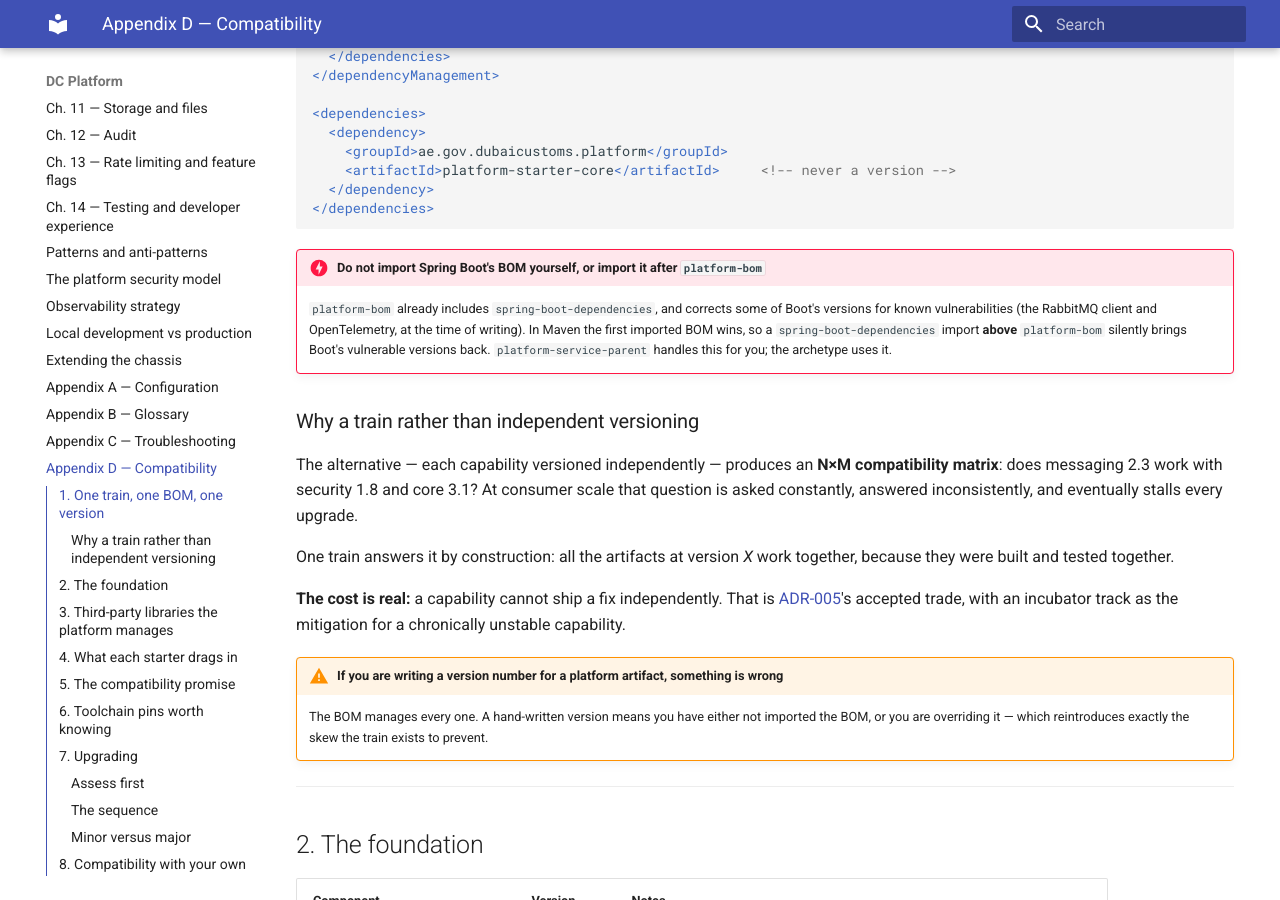
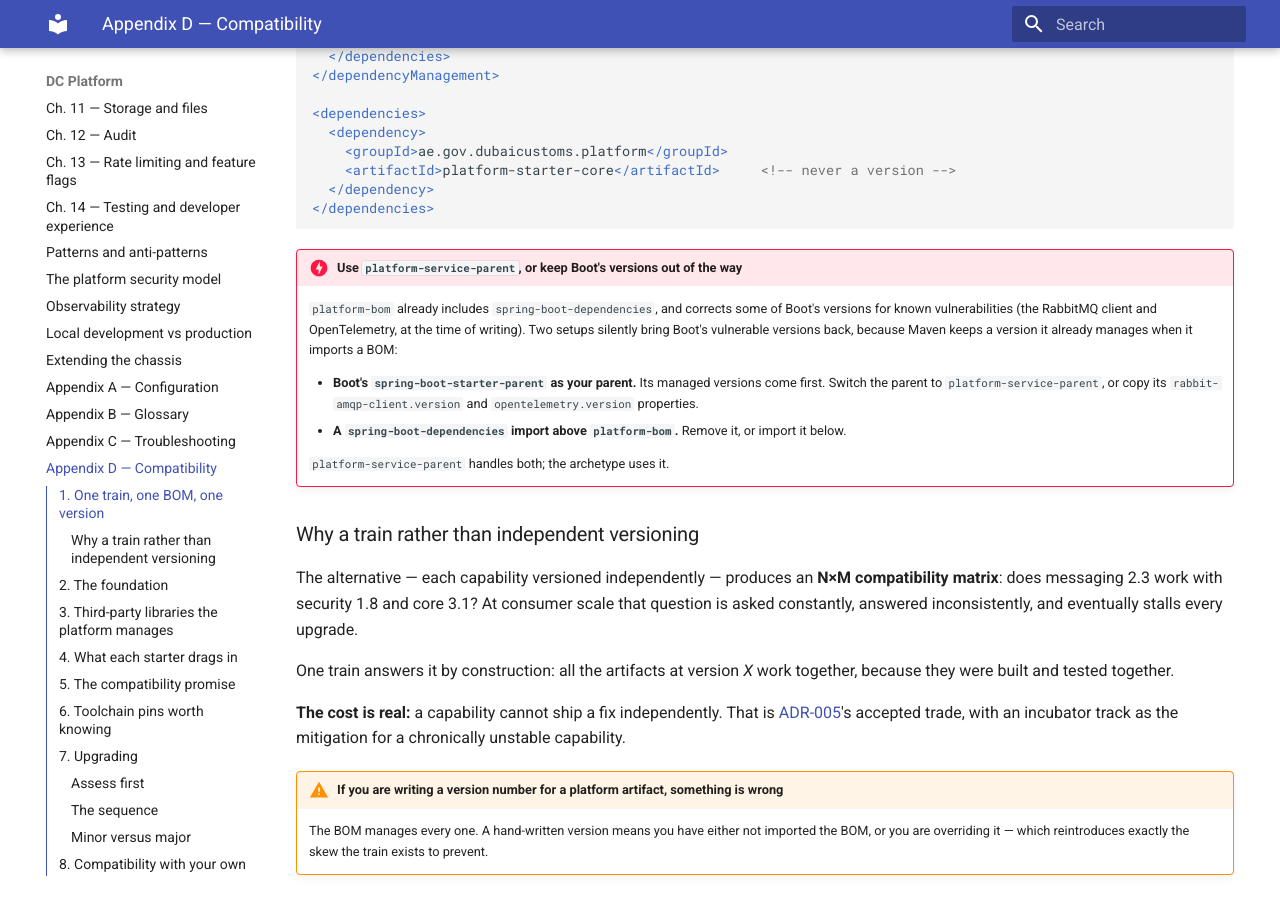
Before and after one commit to muhammadallee/dc-platform, an MkDocs documentation site: the page built from docs/book/appendix/d-compatibility.md, in a window 1280 px wide and 900 px high, scrolled down 732 px. Built offline with MkDocs 1.6.1 and Material for MkDocs 9.7.7, drawn with Linux system fonts in a browser that asks for light colours.

Commit message:
docs(compat): Boot's own parent also keeps its vulnerable versions
Codex (D133 pass 2): a service on spring-boot-starter-parent importing
platform-bom keeps Boot's amqp-client. The warning covers it.

[hardening phase-08 step 4]

Co-Authored-By: Claude Opus 5.5 <noreply@anthropic.com>
Claude-Session: https://claude.ai/code/session_0131grQ6pUwFCGZox6ekZHiA

````diff
--- a/docs/book/appendix/d-compatibility.md
+++ b/docs/book/appendix/d-compatibility.md
@@ -42,11 +42,16 @@ upgrade with one property change.
 </dependencies>
 ```
 
-!!! danger "Do not import Spring Boot's BOM yourself, or import it after `platform-bom`"
+!!! danger "Use `platform-service-parent`, or keep Boot's versions out of the way"
     `platform-bom` already includes `spring-boot-dependencies`, and corrects some of Boot's versions for known
-    vulnerabilities (the RabbitMQ client and OpenTelemetry, at the time of writing). In Maven the first imported BOM wins,
-    so a `spring-boot-dependencies` import **above** `platform-bom` silently brings Boot's vulnerable versions back.
-    `platform-service-parent` handles this for you; the archetype uses it.
+    vulnerabilities (the RabbitMQ client and OpenTelemetry, at the time of writing). Two setups silently bring Boot's
+    vulnerable versions back, because Maven keeps a version it already manages when it imports a BOM:
+
+    - **Boot's `spring-boot-starter-parent` as your parent.** Its managed versions come first. Switch the parent to
+      `platform-service-parent`, or copy its `rabbit-amqp-client.version` and `opentelemetry.version` properties.
+    - **A `spring-boot-dependencies` import above `platform-bom`.** Remove it, or import it below.
+
+    `platform-service-parent` handles both; the archetype uses it.
 
 ### Why a train rather than independent versioning
 
````
Also changed, not shown: docs/production-readiness/phase-08-final/codex/d133-verify2.out.md (added, +11 -0 lines), docs/production-readiness/phase-08-final/codex/d133-verify3.prompt.md (added, +5 -0 lines).
